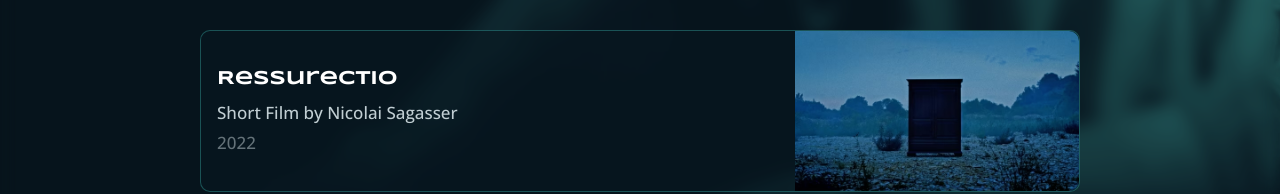
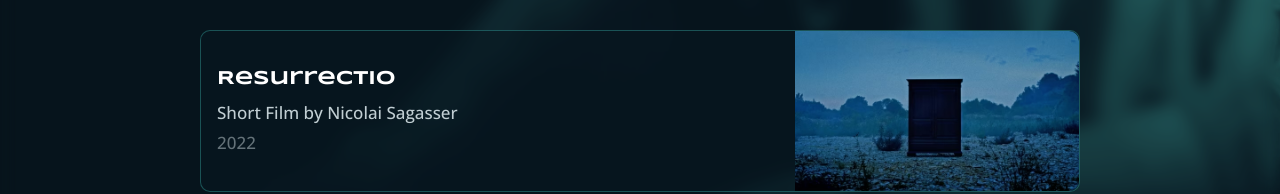
Before and after one commit to danielschm/danielschmitz.art, a Next.js app: page /scoring in a window 1280 px wide. Shown: the part 336-530 px from the top of the page. Built offline with nearby package versions, Linux system fonts and the light colour scheme.

Commit message:
Fixed spelling error

```diff
--- a/pages/scoring.js
+++ b/pages/scoring.js
@@ -17,7 +17,7 @@ export default () => (
                 link="https://vimeo.com/842868438"
                 year="2023"/>
             <ScoreCard
-                title="Ressurectio"
+                title="Resurrectio"
                 subtitle="Short Film by Nicolai Sagasser"
                 img="portfolio/resurrectio.jpg"
                 link="https://vimeo.com/839658964"
```
